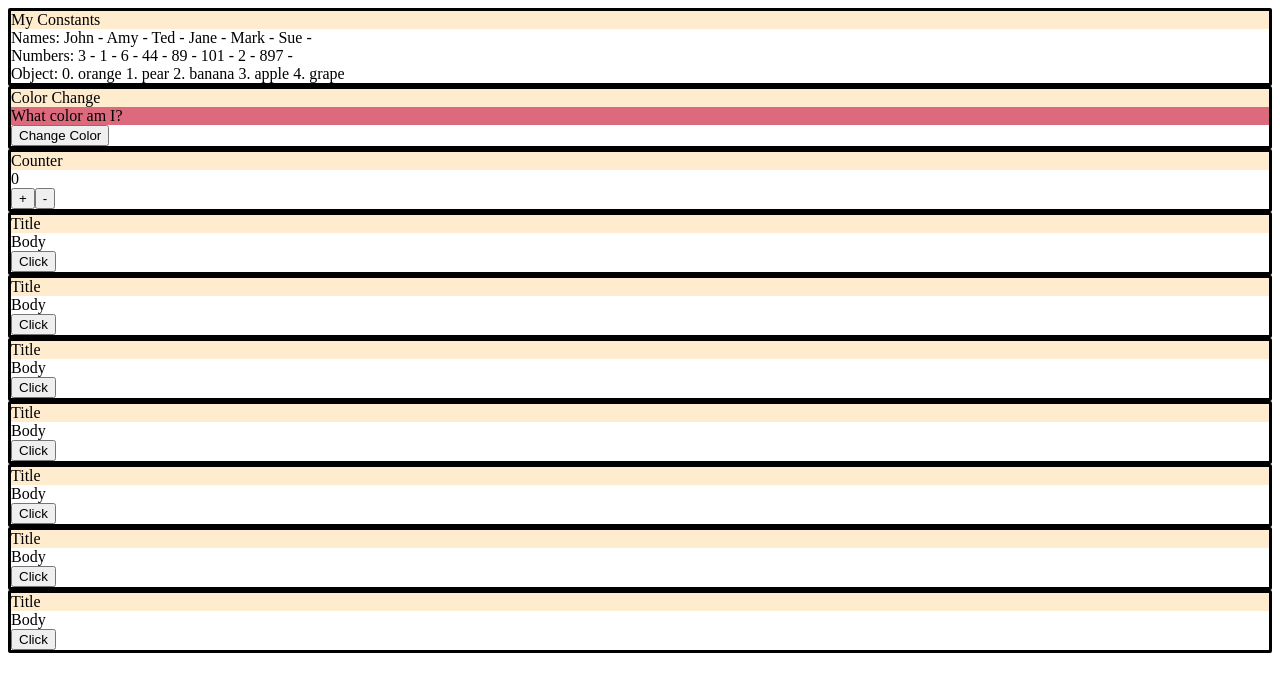
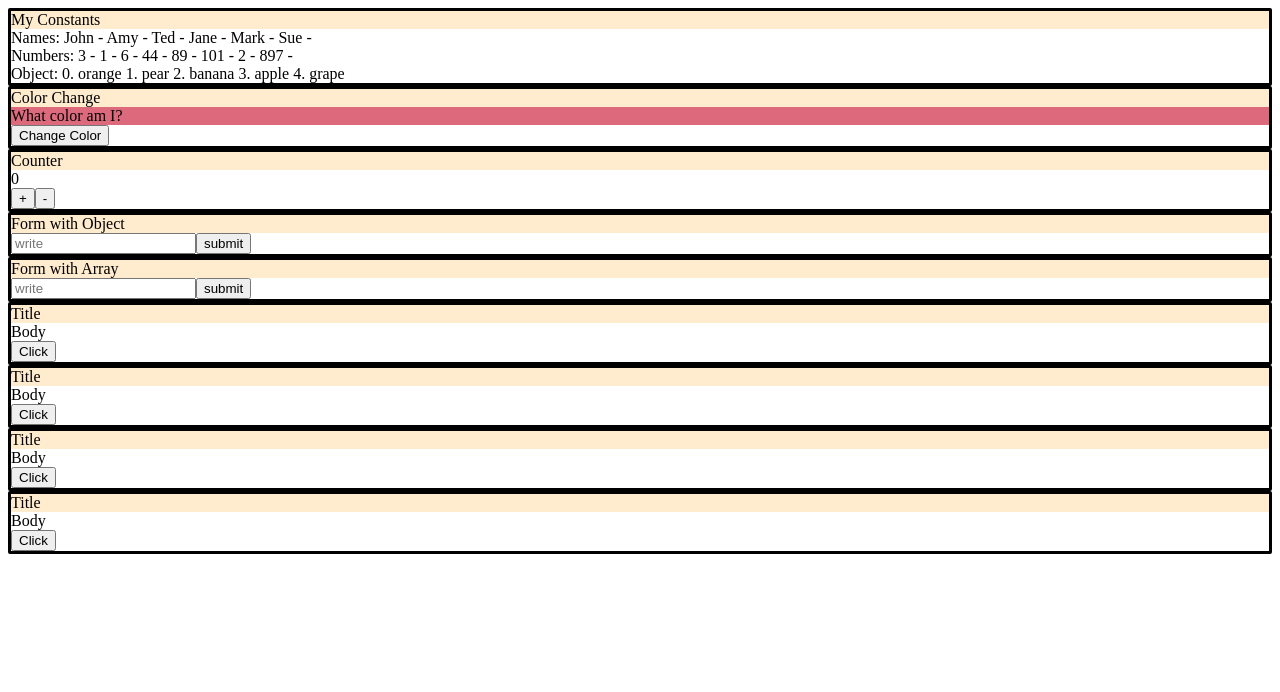
Before and after one commit to DXRovang/hook-playground, a React (Create React App) app: page / in a window 1280 px wide. Shown: the top 692 px of the page. Built offline with nearby package versions, Linux system fonts and the light colour scheme.

Commit message:
adds forms

```diff
--- a/src/App.js
+++ b/src/App.js
@@ -1,5 +1,6 @@
 import './App.css';
 import {useState} from 'react'
+// import UserForm from './UserForm'
 function App() {
 
   const namesArray = ["John", "Amy", "Ted", "Jane", "Mark", "Sue"]
@@ -15,7 +16,23 @@ function App() {
 
   const [toggle, setToggle] = useState(true)
   const [count, setCount] = useState(0)
+  const [state, setState] = useState({name: ""})
+  const [arrayState, setArrayState] = useState(namesArray)
 
+  const handleChange = (e) =>{
+    setState({...state, [e.target.name]: e.target.value})
+  }
+  const handleSubmit = (e) =>{
+    e.preventDefault()
+  }
+  const handleArrayChange = e =>{
+    debugger
+    setArrayState([...arrayState, e.target.value])
+  }
+
+  const handleArraySubmit = (e) =>{
+    e.preventDefault()
+  }
 
   const toggleFunction = () =>{
     setToggle(!toggle)
@@ -50,22 +67,35 @@ function App() {
 
     </div>
 
+
     <div className="border">
-      <div className="title">Title</div>
-      <div>Body</div>
-      <button>Click</button>
+      <div className="title">Form with Object</div>
+      <div>
+        <form onSubmit={handleSubmit}>
+          <input onChange={handleChange}
+            type="text"
+            name="name"
+            placeholder="write"
+            value={state.name}
+          />
+          <button>submit</button>
+        </form>
+      </div>
+
     </div>
 
     <div className="border">
-      <div className="title">Title</div>
-      <div>Body</div>
-      <button>Click</button>
-    </div>
-
-    <div className="border">
-      <div className="title">Title</div>
-      <div>Body</div>
-      <button>Click</button>
+      <div className="title">Form with Array</div>
+      {/* {arrayState} */}
+      <form onClick={handleArraySubmit}>
+          <input onChange={handleArrayChange}
+            type="text"
+            name="name"
+            placeholder="write"
+            value=""
+          />
+          <button>submit</button>
+        </form>
     </div>
 
     <div className="border">
--- /dev/null
+++ b/src/UserForm.js
@@ -0,0 +1,24 @@
+const UserForm = () => {
+
+  // const handleSubmit = (event) =>{
+  //   event.preventDefault()
+  //   console.log(state)
+  //   setState({name: ""})
+  // }
+
+  return (
+    <>
+    {/* <form onSubmit={handleSubmit}>
+    <input
+    type="text"
+    name="name"
+    placeholder="write"
+    value={state.name}
+    />
+    <button>submit</button>
+    </form> */}
+    </>
+   );
+}
+
+export default UserForm;
```
